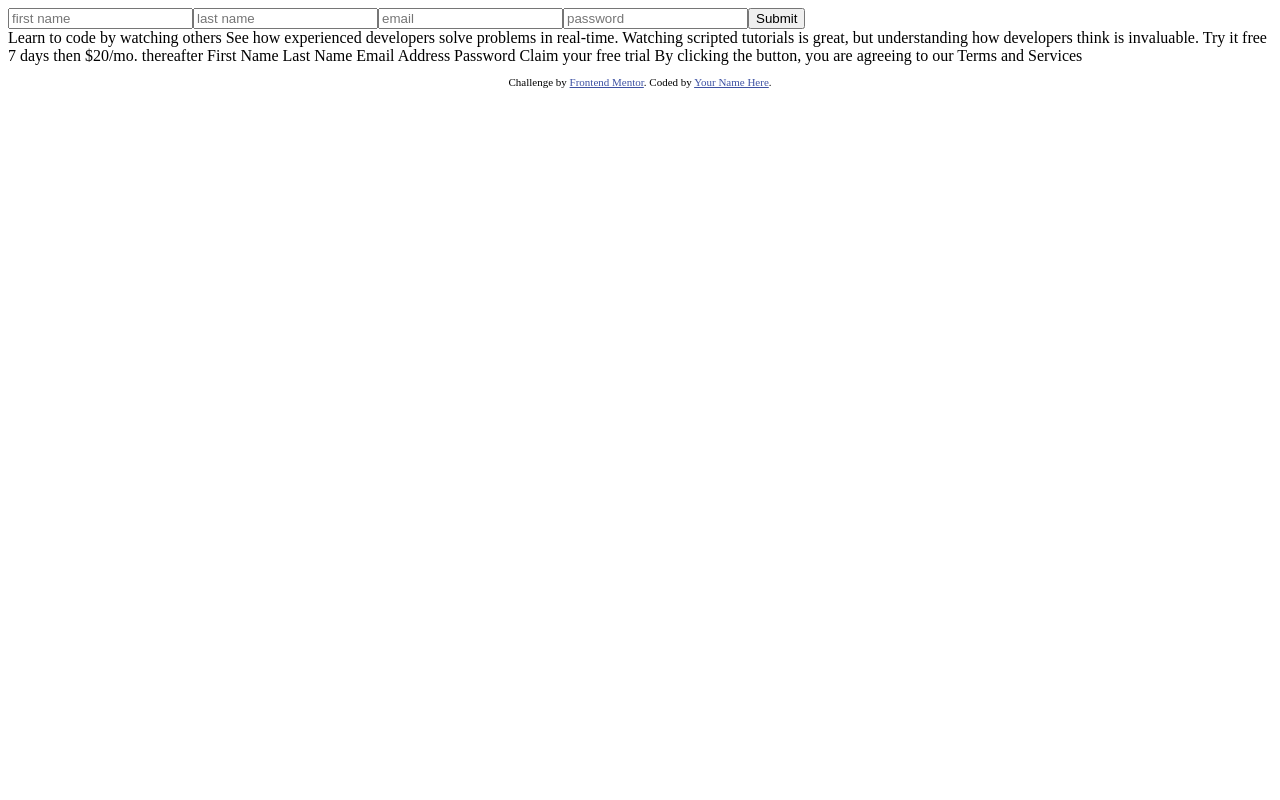
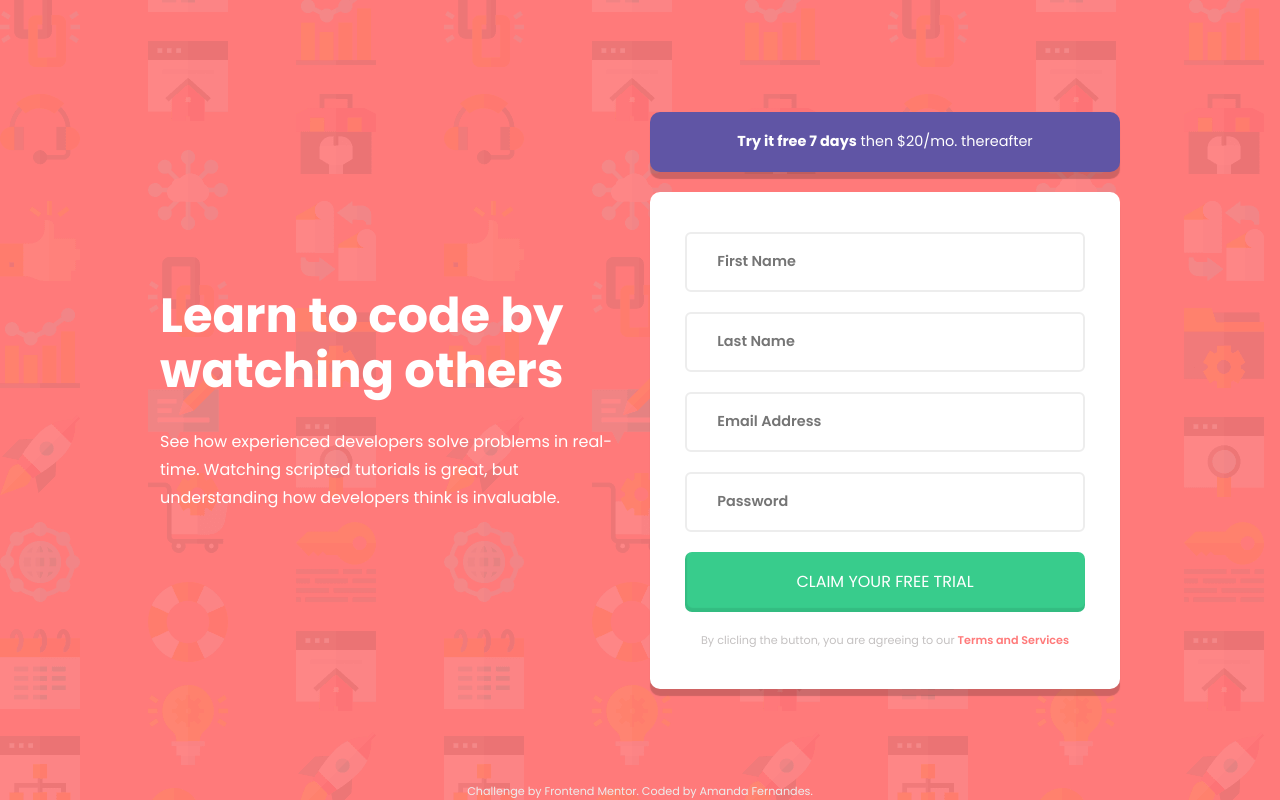
Before and after one commit to aferanda/small-projects, a React (Create React App) app: page / in a window 1280 px wide. Built offline with nearby package versions, Linux system fonts and the light colour scheme.

Commit message:
style: form

```diff
--- a/public/index.html
+++ b/public/index.html
@@ -34,21 +34,6 @@
   <body>
     <noscript>You need to enable JavaScript to run this app.</noscript>
     <div id="root"></div>
-    Learn to code by watching others
-
-    See how experienced developers solve problems in real-time. Watching scripted tutorials is great,
-    but understanding how developers think is invaluable.
-
-    Try it free 7 days then $20/mo. thereafter
-
-    First Name
-    Last Name
-    Email Address
-    Password
-
-    Claim your free trial
-
-    By clicking the button, you are agreeing to our Terms and Services
     <!--
       This HTML file is a template.
       If you open it directly in the browser, you will see an empty page.
@@ -59,11 +44,5 @@
       To begin the development, run `npm start` or `yarn start`.
       To create a production bundle, use `npm run build` or `yarn build`.
     -->
-    <footer>
-      <p class="attribution">
-        Challenge by <a href="https://www.frontendmentor.io?ref=challenge" target="_blank">Frontend Mentor</a>.
-        Coded by <a href="#">Your Name Here</a>.
-      </p>
-    </footer>
   </body>
 </html>
--- a/src/App.js
+++ b/src/App.js
@@ -1,70 +1,22 @@
 import React from 'react';
-import { Formik, Form, Field, ErrorMessage } from 'formik';
-import * as Yup from 'yup';
+import Footer from './components/Footer';
+import Forms from './components/Forms';
+import { Main, Text } from './styles';
+import './styles/global.css';
 
 function App() {
   return (
-    <div>
-      <Formik
-        initialValues={{ firstname: '', lastname: '', email: '', password: '' }}
-        validationSchema={Yup.object({
-          firstName: Yup
-            .string()
-            .max(15, 'Must be 15 characters or less')
-            .required('First name cannot be empty'),
-          lastName: Yup
-            .string()
-            .max(20, 'Must be 20 characters or less')
-            .required('Last name cannot be empty'),
-          email: Yup
-            .string()
-            .email('Looks like this is not an email')
-            .required('Required'),
-          password: Yup
-            .string()
-            .min(8, 'Must be 8 characters or more')
-            .required('Password cannot be empty')
-        })}
-        onSubmit={(values, { setSubmitting }) => {
-          setTimeout(() => {
-            alert(JSON.stringify(values, null, 2));
-            setSubmitting(false);
-          }, 400);
-        }}
-      >
-        {({ isSubmitting }) => (
-          <Form>
-            <Field
-              type='text'
-              name='firstName'
-              placeholder='first name'
-            />
-            <ErrorMessage name='firstName' component='div' />
-            <Field
-              type='text'
-              name='lastName'
-              placeholder='last name'
-              />
-            <ErrorMessage name='lastName' component='div' />
-            <Field
-            type='email'
-            name='email'
-            placeholder='email'
-            />
-            <ErrorMessage name='email' component='div' />
-            <Field
-            type='password'
-            name='password'
-            placeholder='password'
-            />
-            <ErrorMessage name='password' component='div' />
-            <button type='submit' disabled={isSubmitting}>
-              Submit
-            </button>
-          </Form>
-        )}
-      </Formik>
-    </div>
+    <>
+      <Main>
+        <Text>
+          <h1>Learn to code by watching others</h1>
+          <p>See how experienced developers solve problems in real-time. Watching scripted tutorials is great, but understanding how developers think is invaluable.
+          </p>
+        </Text>
+        <Forms />
+      </Main>
+      <Footer />
+    </>
   );
 }
 
--- /dev/null
+++ b/src/components/Footer.js
@@ -0,0 +1,20 @@
+import React from 'react';
+import { FooterStyle } from '../styles';
+
+export default function Footer() {
+  return (
+    <FooterStyle>
+      <p class='attribution'>
+        Challenge by{' '}
+        <a
+          href='https://www.frontendmentor.io?ref=challenge'
+          target='_blank'
+          rel='noreferrer'
+        >
+          Frontend Mentor
+        </a>
+        . Coded by <a href='https://www.github.com/aferanda'>Amanda Fernandes</a>.
+      </p>
+    </FooterStyle>
+  )
+}
--- /dev/null
+++ b/src/components/Forms.js
@@ -0,0 +1,72 @@
+import React from 'react';
+import { Formik, Form, Field, ErrorMessage } from 'formik';
+import * as Yup from 'yup';
+import { FormContainer } from '../styles';
+
+export default function Forms() {
+  return (
+      <Formik
+        initialValues={{ firstname: '', lastname: '', email: '', password: '' }}
+        validationSchema={Yup.object({
+          firstName: Yup
+            .string()
+            .max(15, 'Must be 15 characters or less')
+            .required('First name cannot be empty'),
+          lastName: Yup
+            .string()
+            .max(20, 'Must be 20 characters or less')
+            .required('Last name cannot be empty'),
+          email: Yup
+            .string()
+            .email('Looks like this is not an email')
+            .required('Looks like this is not an email'),
+          password: Yup
+            .string()
+            .min(8, 'Must be 8 characters or more')
+            .required('Password cannot be empty')
+        })}
+        onSubmit={(values, { setSubmitting }) => {
+          setTimeout(() => {
+            alert(JSON.stringify(values, null, 2));
+            setSubmitting(false);
+          }, 400);
+        }}
+      >
+        {({ isSubmitting }) => (
+          <FormContainer>
+            <button type='button'><span>Try it free 7 days</span> then $20/mo. thereafter</button>
+            <Form>
+              <Field
+                type='text'
+                name='firstName'
+                placeholder='First Name'
+              />
+              <ErrorMessage name='firstName' component='div' />
+              <Field
+                type='text'
+                name='lastName'
+                placeholder='Last Name'
+                />
+              <ErrorMessage name='lastName' component='div' />
+              <Field
+              type='email'
+              name='email'
+              placeholder='Email Address'
+              />
+              <ErrorMessage name='email' component='div' />
+              <Field
+              type='password'
+              name='password'
+              placeholder='Password'
+              />
+              <ErrorMessage name='password' component='div' />
+              <button type='submit' disabled={isSubmitting}>
+                claim your free trial
+              </button>
+              <p>By clicling the button, you are agreeing to our <span>Terms and Services</span></p>
+            </Form>
+          </FormContainer>
+        )}
+      </Formik>
+  );
+}
--- /dev/null
+++ b/src/styles.js
@@ -0,0 +1,130 @@
+import styled from 'styled-components';
+
+export const Main = styled.div`
+  align-items: center;
+  justify-content: center;
+  height: 100vh;
+  display: flex;
+  padding: 0 150px;
+`;
+
+export const Text = styled.div`
+  width: 50%;
+  padding: 0 10px;
+
+  h1 {
+    color: white;
+    font-size: 3rem;
+    line-height: 55px;
+    margin-bottom: 30px;
+  }
+
+  p {
+    color: white;
+    font-size: 1rem;
+    line-height: 28px;
+  }
+`;
+
+export const FormContainer = styled.div`
+  display: flex;
+  flex-direction: column;
+  padding: 10px;
+  width: 50%;
+
+  form {
+    background-color: white;
+    border-radius: 10px;
+    display: flex;
+    flex-direction: column;
+    align-items: center;
+    padding: 40px 0;
+    box-shadow: 0 7px 1px 0 #00000030;
+  }
+
+  input {
+    border-radius: 6px;
+    border: 2px solid #ededed;
+    height: 60px;
+    width: 100%;
+    margin-bottom: 20px;
+    width: 85%;
+    padding: 0 30px;
+  }
+
+  input::placeholder {
+    font-family: 'Poppins', sans-serif;
+    font-size: 0.9rem;
+    font-weight: 600;
+  }
+
+  input:focus {
+    outline: 1px solid var(--blue);
+  }
+
+  div {
+    font-size: 0.7rem;
+    color: var(--red);
+  }
+
+  button[type="button"] {
+    border: none;
+    border-radius: 5px;
+    box-shadow: 0 7px 1px 0 #00000030;
+    background-color: var(--blue);
+    color: white;
+    border-radius: 10px;
+    height: 60px;
+    font-size: 0.9rem;
+    font-weight: 400;
+    font-family: 'Poppins', sans-serif;
+    margin-bottom: 20px;
+
+    span {
+      font-weight: 700;
+    }
+  }
+
+  button[type="submit"] {
+    border: none;
+    background-color: var(--green);
+    box-shadow: 1px -3px 1px 1px #00000014 inset;
+    color: white;
+    border-radius: 7px;
+    height: 60px;
+    width: 85%;
+    text-transform: uppercase;
+    font-family: 'Poppins', sans-serif;
+    font-size: 1rem;
+    font-weight: 400;
+  }
+
+  p {
+    font-size: 0.7rem;
+    color: #c4c1c1;
+    margin-top: 20px;
+
+    span {
+      color: var(--red);
+      font-weight: 600;
+    }
+  }
+`
+
+export const FooterStyle = styled.footer`
+  font-family: 'Poppins', sans-serif;
+  color: #ededed;
+
+  p {
+    font-size: 0.7rem;
+    position: absolute;
+    width: 100%;
+    text-align: center;
+    bottom: 0;
+  }
+
+  a {
+  text-decoration: none;
+  color: #ededed;
+  }
+`;
--- /dev/null
+++ b/src/styles/global.css
@@ -0,0 +1,24 @@
+@import url('https://fonts.googleapis.com/css2?family=Poppins:wght@400;500;600;700&display=swap');
+
+:root {
+  --red: hsl(0, 100%, 74%);
+  --green: hsl(154, 59%, 51%);
+  --blue: hsl(248, 32%, 49%);
+  --dark-blue: hsl(249, 10%, 26%);
+  --grayish-blue: hsl(246, 25%, 77%);
+}
+
+* {
+  padding: 0;
+  margin: 0;
+  box-sizing: border-box;
+}
+
+body {
+  width: 100%;
+  height: 100vh;
+  background: url('../images/bg-intro-desktop.png');
+  background-color: var(--red);
+  font-family: 'Poppins', sans-serif;
+  font-size: 16px;
+}
```
